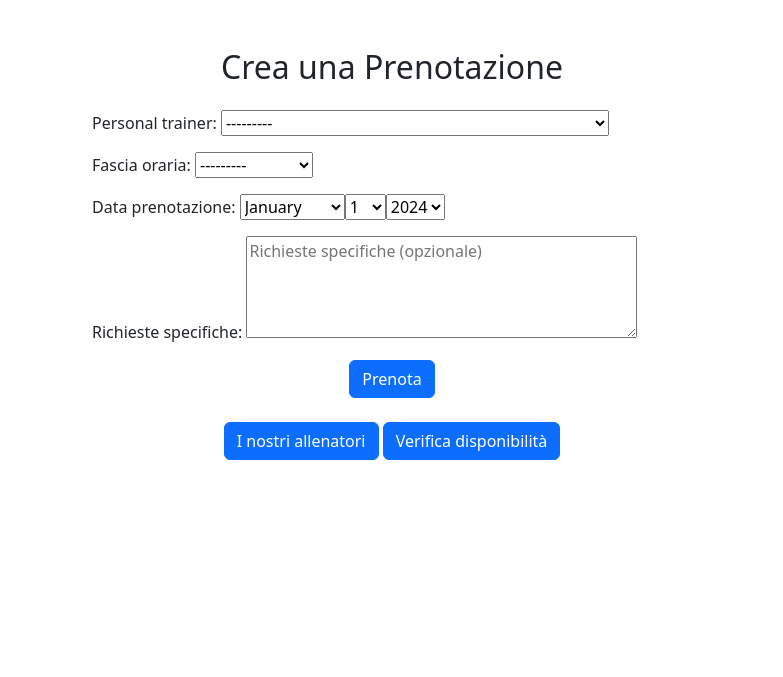
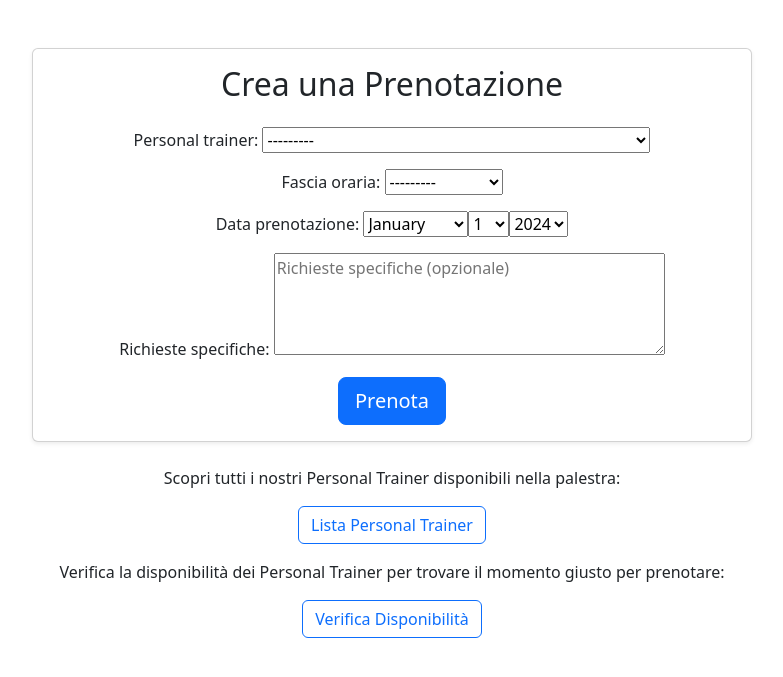
Before and after one commit to Gixter02/Progetto_TechWeb, a Django app: template bookings/templates/bookings/crea_prenotazione.html in a window 1280 px wide. Shown: the part 56-733 px from the top of the page, without its empty margins (248-1031 px from the left). Run offline with Django 5.2, Linux system fonts and the light colour scheme; the template is opened without the code that fills it: values that come from a table or form of the project are taken from there, others are empty; data comes from the database, SQL or seed files in the repository.

Commit message:
Migliorie grafiche

```diff
--- a/bookings/templates/bookings/crea_prenotazione.html
+++ b/bookings/templates/bookings/crea_prenotazione.html
@@ -2,23 +2,40 @@
 
 {% block content %}
 <div class="container mt-5">
-  <h2 class="text-center mb-4">Crea una Prenotazione</h2>
+  <div class="row justify-content-center">
+    <div class="col-md-8">
+      <div class="card shadow-sm">
+        <div class="card-body">
+          <h2 class="card-title text-center mb-4">Crea una Prenotazione</h2>
 
-  <form method="POST" class="mx-auto" style="max-width: 600px;">
+          <form method="POST" class="mx-auto">
             {% csrf_token %}
 
             <!-- Form con styling di Bootstrap -->
-    <div class="form-group mb-3">
+            <div class="form-group text-center mb-3">
               {{ form.as_p }}
             </div>
 
             <!-- Bottone di invio stilizzato con Bootstrap -->
             <div class="text-center">
-      <button type="submit" class="btn btn-primary">Prenota</button>
+              <button type="submit" class="btn btn-primary btn-lg">Prenota</button>
             </div>
           </form>
+        </div>
+      </div>
+
+      <!-- Link di navigazione con descrizioni testuali -->
       <div class="text-center mt-4">
-        <a href="{% url 'trainers:elenco_personal_trainers_ordinato' %}" class="btn btn-primary">I nostri allenatori</a> <a href="{% url 'trainers:disponibilita_personal_trainers' %}" class="btn btn-primary">Verifica disponibilità</a>
+        <div class="mb-3">
+          <p>Scopri tutti i nostri Personal Trainer disponibili nella palestra:</p>
+          <a href="{% url 'trainers:elenco_personal_trainers_ordinato' %}" class="btn btn-outline-primary">Lista Personal Trainer</a>
+        </div>
+        <div>
+          <p>Verifica la disponibilità dei Personal Trainer per trovare il momento giusto per prenotare:</p>
+          <a href="{% url 'trainers:disponibilita_personal_trainers' %}" class="btn btn-outline-primary">Verifica Disponibilità</a>
+        </div>
+      </div>
+    </div>
   </div>
 </div>
 {% endblock %}
```
Lines whose indentation alone changed are shown as unchanged.
